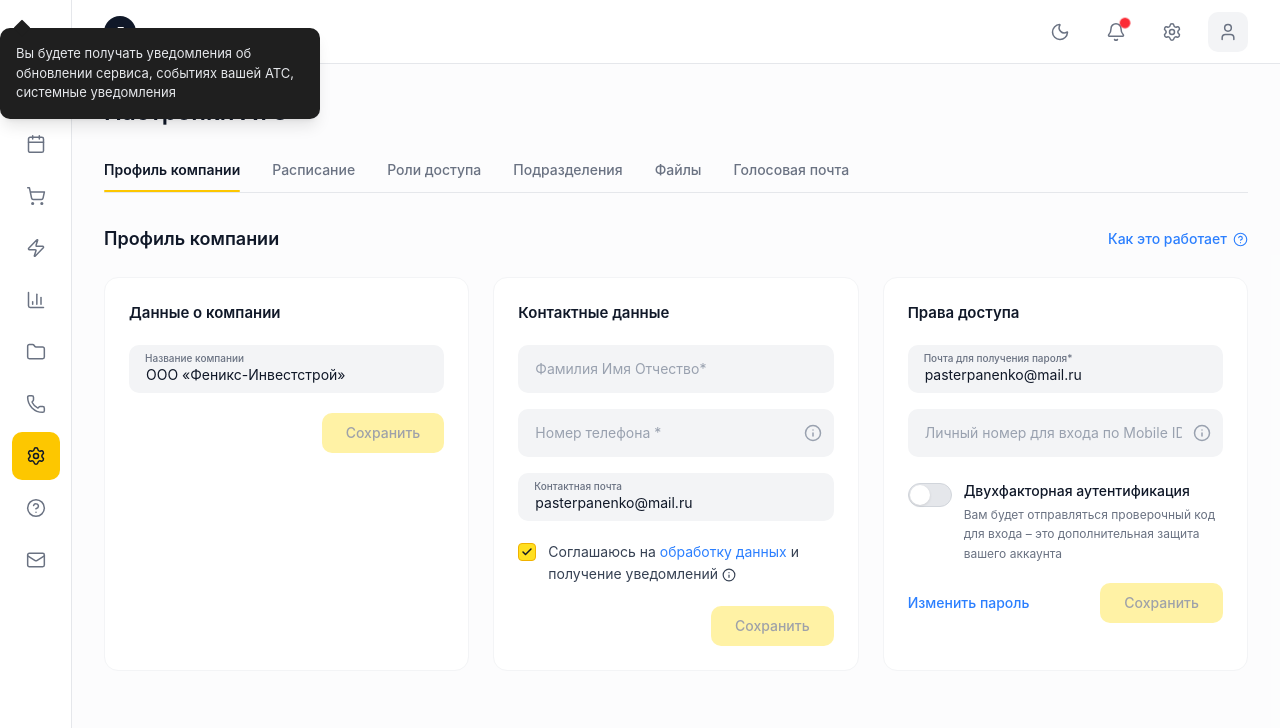
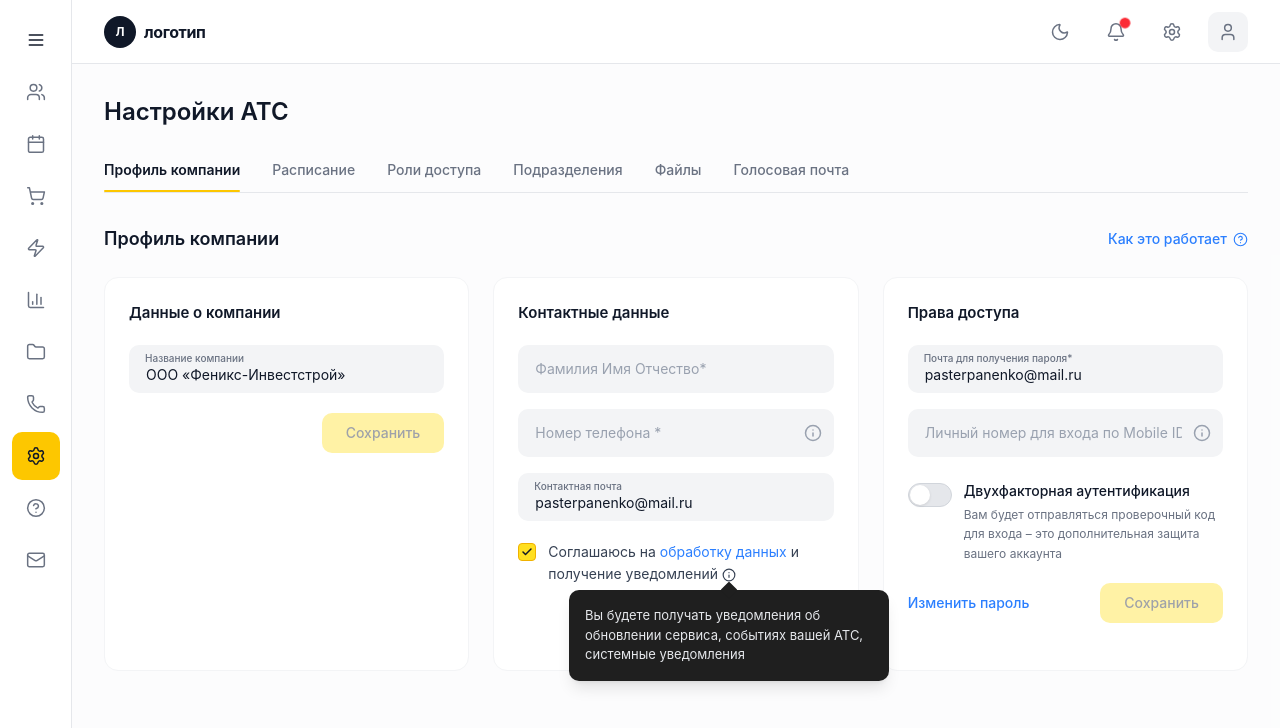
Before and after one commit to VeronikaVinogradova/Images, a Next.js app: page / in a window 1280 px wide. Both pictures are taken after a click on the button 729 px from the left and 575 px from the top of the page. Shown: the top 728 px of the page. Built offline with nearby package versions, Linux system fonts and the light colour scheme.

Commit message:
b33aa1e4-fd7d-4485-b102-b2bbae512d17

```diff
--- a/src/app/page.tsx
+++ b/src/app/page.tsx
@@ -344,7 +344,7 @@ export default function Home() {
                   />
 
                   {/* Checkbox */}
-                  <div className="flex items-start gap-3 pt-1" ref={consentPopoverRef}>
+                  <div className="flex items-start gap-3 pt-1">
                     <button
                       onClick={() => setCheckboxConsent(!checkboxConsent)}
                       className={`w-[18px] h-[18px] rounded flex items-center justify-center shrink-0 mt-0.5 transition-colors border ${
@@ -357,23 +357,25 @@ export default function Home() {
                     </button>
                     <span className="text-sm text-gray-700 leading-relaxed">
                       Соглашаюсь на <a href="#" className="text-blue-500 hover:text-blue-600">обработку данных</a> и получение уведомлений
+                      <span className="relative inline-flex ml-1 align-middle" ref={consentPopoverRef}>
                         <button
                           onClick={() => setConsentPopoverOpen(!consentPopoverOpen)}
-                        className={`inline ml-1 align-middle transition-colors ${consentPopoverOpen ? 'text-gray-700' : 'text-gray-400 hover:text-gray-600'}`}
+                          className={`transition-colors ${consentPopoverOpen ? 'text-gray-700' : 'text-gray-400 hover:text-gray-600'}`}
                         >
                           <Info size={14} />
                         </button>
-                    </span>
 
                         {/* ─── Popover: Согласие на обработку данных ────────── */}
                         {consentPopoverOpen && (
-                      <div className="absolute left-0 top-[28px] w-[320px] bg-[#1F1F1F] text-white rounded-lg p-4 z-50 shadow-lg">
-                        <div className="absolute -top-[6px] left-[16px] w-3 h-3 bg-[#1F1F1F] rotate-45 rounded-[1px]" />
+                          <div className="absolute left-1/2 -translate-x-1/2 top-[22px] w-[320px] bg-[#1F1F1F] text-white rounded-lg p-4 z-50 shadow-lg">
+                            <div className="absolute -top-[6px] left-1/2 -translate-x-1/2 w-3 h-3 bg-[#1F1F1F] rotate-45 rounded-[1px]" />
                             <p className="text-[13px] leading-[1.5] text-gray-200">
                               Вы будете получать уведомления об обновлении сервиса, событиях вашей АТС, системные уведомления
                             </p>
                           </div>
                         )}
+                      </span>
+                    </span>
                   </div>
                 </div>
 
```
Lines whose indentation alone changed are shown as unchanged.
